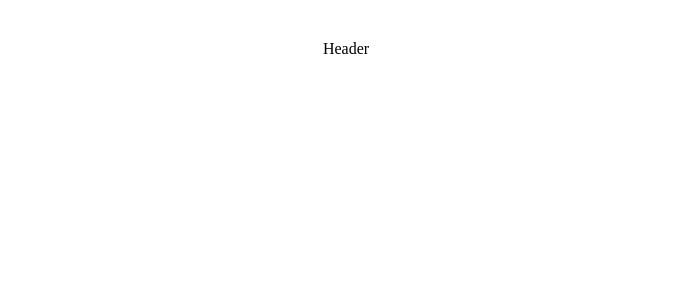
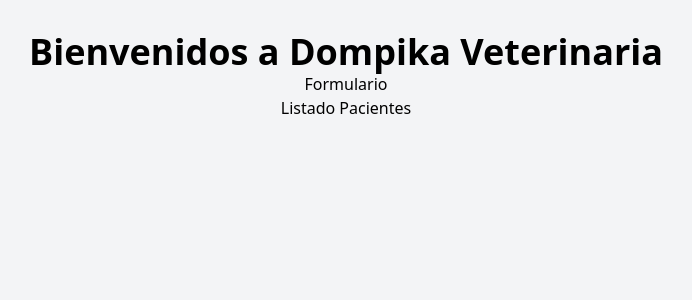
Before and after one commit to niicopina/veterinaria-react, a React (Vite) app: page / in a window 1280 px wide. Shown: the top 300 px of the page, without its empty margins (294-986 px from the left). Built offline with nearby package versions, Linux system fonts and the light colour scheme.

Commit message:
tailwind install

```diff
--- a/index.html
+++ b/index.html
@@ -6,7 +6,7 @@
     <meta name="viewport" content="width=device-width, initial-scale=1.0" />
     <title>Veterinaria</title>
   </head>
-  <body>
+  <body class="bg-gray-100 h-screen">
     <div id="root"></div>
     <script type="module" src="/src/main.jsx"></script>
   </body>
--- a/package.json
+++ b/package.json
@@ -16,6 +16,9 @@
     "@types/react": "^18.0.27",
     "@types/react-dom": "^18.0.10",
     "@vitejs/plugin-react": "^3.1.0",
+    "autoprefixer": "^10.4.14",
+    "postcss": "^8.4.21",
+    "tailwindcss": "^3.2.7",
     "vite": "^4.1.0"
   }
 }
--- /dev/null
+++ b/postcss.config.cjs
@@ -0,0 +1,6 @@
+module.exports = {
+  plugins: {
+    tailwindcss: {},
+    autoprefixer: {},
+  },
+}
--- a/src/App.jsx
+++ b/src/App.jsx
@@ -1,11 +1,15 @@
-import Header from './Header'
+import Header from './components/Header'
 import './App.css'
+import Formulario from './components/Formulario'
+import ListadoPacientes from './components/ListadoPacientes'
 
 function App() {
 
   return (
     <>
       <Header />
+      <Formulario />
+      <ListadoPacientes />
     </>
   )
 }
--- a/src/Header.jsx
+++ /dev/null
@@ -1,9 +0,0 @@
-import React from 'react'
-
-const Header = () => {
-  return (
-    <div>Header</div>
-  )
-}
-
-export default Header
--- /dev/null
+++ b/src/components/Formulario.jsx
@@ -0,0 +1,9 @@
+import React from 'react'
+
+const Formulario = () => {
+  return (
+    <div>Formulario</div>
+  )
+}
+
+export default Formulario
--- /dev/null
+++ b/src/components/Header.jsx
@@ -0,0 +1,13 @@
+import React from 'react'
+
+const Header = () => {
+  return (
+    <>
+      <header>
+        <h1 className='text-4xl font-bold'>Bienvenidos a Dompika Veterinaria</h1>
+      </header>
+    </>
+  )
+}
+
+export default Header
--- /dev/null
+++ b/src/components/ListadoPacientes.jsx
@@ -0,0 +1,13 @@
+import React from 'react'
+
+const ListadoPacientes = () => {
+  return (
+    <div>
+        <div>
+            <h2>Listado Pacientes</h2>
+        </div>
+    </div>
+  )
+}
+
+export default ListadoPacientes
--- a/src/index.css
+++ b/src/index.css
@@ -0,0 +1,3 @@
+@tailwind base;
+@tailwind components;
+@tailwind utilities;
--- /dev/null
+++ b/tailwind.config.cjs
@@ -0,0 +1,8 @@
+/** @type {import('tailwindcss').Config} */
+module.exports = {
+  content: ["./index.html", "./src/**/*.jsx"],
+  theme: {
+    extend: {},
+  },
+  plugins: [],
+}
```
Also changed, not shown: 1 other file (tests, documents, lock files or other folders).
